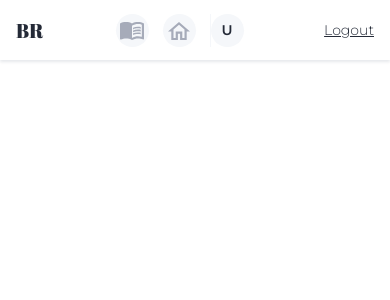
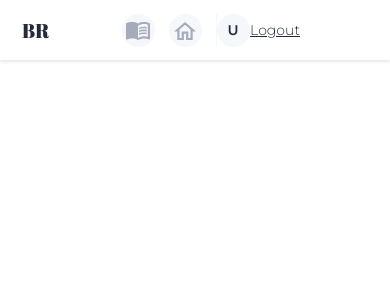
Before and after one commit to VitaliyZavgorodniy/book-read-frontend, a React (Create React App) app: page / in a window 390 px wide. Shown: the top 300 px of the page. Built offline with nearby package versions, Linux system fonts and the light colour scheme.

Commit message:
separate navbar's components
try to render them by breakpoint condition

```diff
--- /dev/null
+++ b/src/components/Navigation/LogoLink.jsx
@@ -0,0 +1,14 @@
+import { Link } from 'react-router-dom';
+import styled from 'styled-components';
+
+export const LogoLink = () => (
+    <Link to="/">
+        <Logo>BR</Logo>
+    </Link>
+);
+const Logo = styled.span`
+  font-family: ${(p) => p.theme.font.familyLogo};
+  font-size: 20px;
+  line-height: 27px;
+  color: ${(p) => p.theme.colors.primary};
+`;
--- /dev/null
+++ b/src/components/Navigation/NavMenu.jsx
@@ -0,0 +1,50 @@
+import { Link } from 'react-router-dom';
+import styled from 'styled-components';
+
+import iconLibrary from 'assets/icons/library.svg';
+import iconHome from 'assets/icons/home.svg';
+
+const NavIcon = ({ src }) => <Icon src={src} />;
+
+export const NavMenu = ({ src }) => (
+  <Nav>
+    <NavList>
+      <NavItem>
+        <StyledLink to="/library">
+          <NavIcon src={iconLibrary} />
+        </StyledLink>
+      </NavItem>
+      <NavItem>
+        <StyledLink to="/home">
+          <NavIcon src={iconHome} />
+        </StyledLink>
+      </NavItem>
+    </NavList>
+  </Nav>
+);
+
+const Nav = styled.nav`
+  margin-left: 72px;
+`;
+const NavList = styled.ul`
+  display: flex;
+  border-right: 1px solid ${(p) => p.theme.colors.bgLight};
+  align-items: center;
+  justify-content: center;
+`;
+const NavItem = styled.li`
+  display: flex;
+  margin-right: 14px;
+  width: 33px;
+  height: 33px;
+  background-color: ${(p) => p.theme.colors.bgLight};
+  border-radius: 50%;
+  justify-content: center;
+  align-items: center;
+`;
+const StyledLink = styled(Link)``;
+
+const Icon = styled.img`
+  padding: 0;
+  height: 18px;
+`;
--- a/src/components/Navigation/Navigation.jsx
+++ b/src/components/Navigation/Navigation.jsx
@@ -1,40 +1,34 @@
-import { Link } from 'react-router-dom';
+import { useContext } from 'react';
+// import { Link } from 'react-router-dom';
 import styled from 'styled-components';
 import { breakpoints } from 'constants/breakpoints';
 
-import UserPanel from 'components/UserPanel';
+import { PageFormatContext, format } from 'utils/getFormat';
+import UserPanel from '../UserPanel/UserPanel';
+import { LogoLink } from './LogoLink';
+import { NavMenu } from './NavMenu';
 
-import iconLibrary from 'assets/icons/library.svg';
-import iconHome from 'assets/icons/home.svg';
+const Navigation = ({ src }) => {
+  const pageFormat = useContext(PageFormatContext);
+  const isTablet = pageFormat === format.tablet;
+console.log(isTablet);
+  return (
+    <Header>
+      <HeaderContainer>
+        <LogoLink />
+        {pageFormat && (
+          <>
+            {isTablet && <UserPanel />}
+            <NavMenu />
+            {!isTablet && <UserPanel />}
+          </>
+        )}
+        <Logout type="button">Logout</Logout>
+      </HeaderContainer>
+    </Header>
+  );
+};
 
-const NavIcon = ({ src }) => <Icon src={src} />;
-
-const Navigation = ({ src }) => (
-  <Header>
-    <HeaderContainer>
-      <Link to="/">
-        <Logo>BR</Logo>
-      </Link>
-      <Nav>
-        <NavList>
-          <NavItem>
-            <StyledLink to="/library">
-              <NavIcon src={iconLibrary} />
-            </StyledLink>
-          </NavItem>
-          <NavItem>
-            <StyledLink to="/home">
-              <NavIcon src={iconHome} />
-            </StyledLink>
-          </NavItem>
-        </NavList>
-      </Nav>
-
-      <UserPanel />
-      <Logout type="button">Logout</Logout>
-    </HeaderContainer>
-  </Header>
-);
 const Header = styled.header`
   box-shadow: ${(p) => p.theme.shadows.block};
 `;
@@ -49,42 +43,12 @@ const HeaderContainer = styled.div`
     padding: 14px 32px 13px 32px;
   }
 
-  @media ${breakpoints.desktop} {
-    max-width: 1024px;
+  @media ${breakpoints.laptop} {
+    max-width: 1280px;
     padding: 14px 16px 13px 16px;
   }
 `;
-const Logo = styled.span`
-  font-family: ${(p) => p.theme.font.familyLogo};
-  font-size: 20px;
-  line-height: 27px;
-  color: ${(p) => p.theme.colors.primary};
-`;
-const Nav = styled.nav`
-  margin-left: 72px;
-`;
-const NavList = styled.ul`
-  display: flex;
-  border-right: 1px solid ${(p) => p.theme.colors.bgLight};
-  align-items: center;
-  justify-content: center;
-`;
-const NavItem = styled.li`
-  display: flex;
-  margin-right: 14px;
-  width: 33px;
-  height: 33px;
-  background-color: ${(p) => p.theme.colors.bgLight};
-  border-radius: 50%;
-  justify-content: center;
-  align-items: center;
-`;
-const StyledLink = styled(Link)``;
 
-const Icon = styled.img`
-  padding: 0;
-  height: 18px;
-`;
 const Logout = styled.button`
   margin-left: auto;
   margin-right: 0;
--- /dev/null
+++ b/src/utils/getFormat.js
@@ -0,0 +1,11 @@
+import { createContext } from 'react';
+
+const format = {
+  mobile: 'mobile',
+  tablet: 'tablet',
+  laptop: 'laptop',
+};
+
+const PageFormatContext = createContext(format.mobile);
+
+export { PageFormatContext, format };
```
